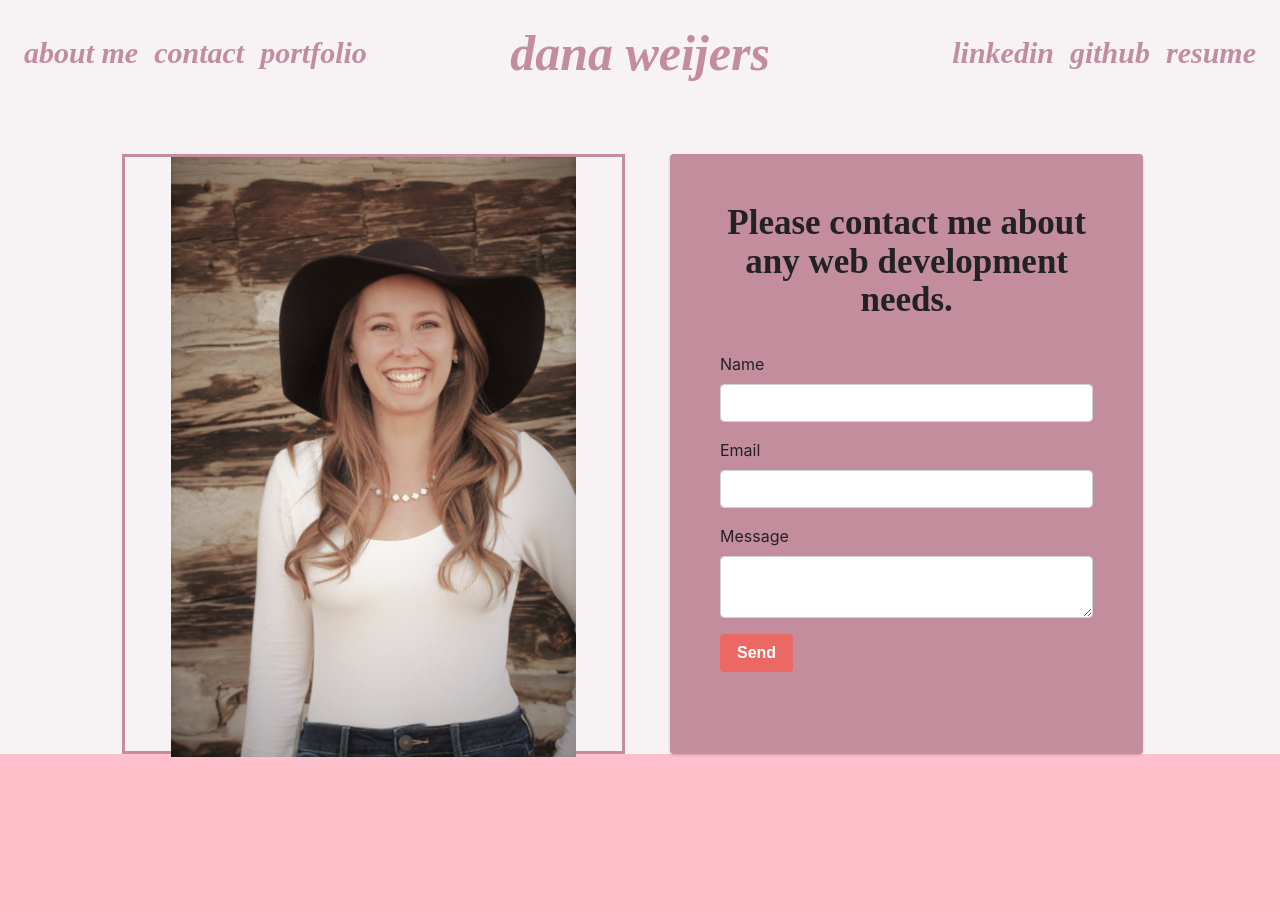
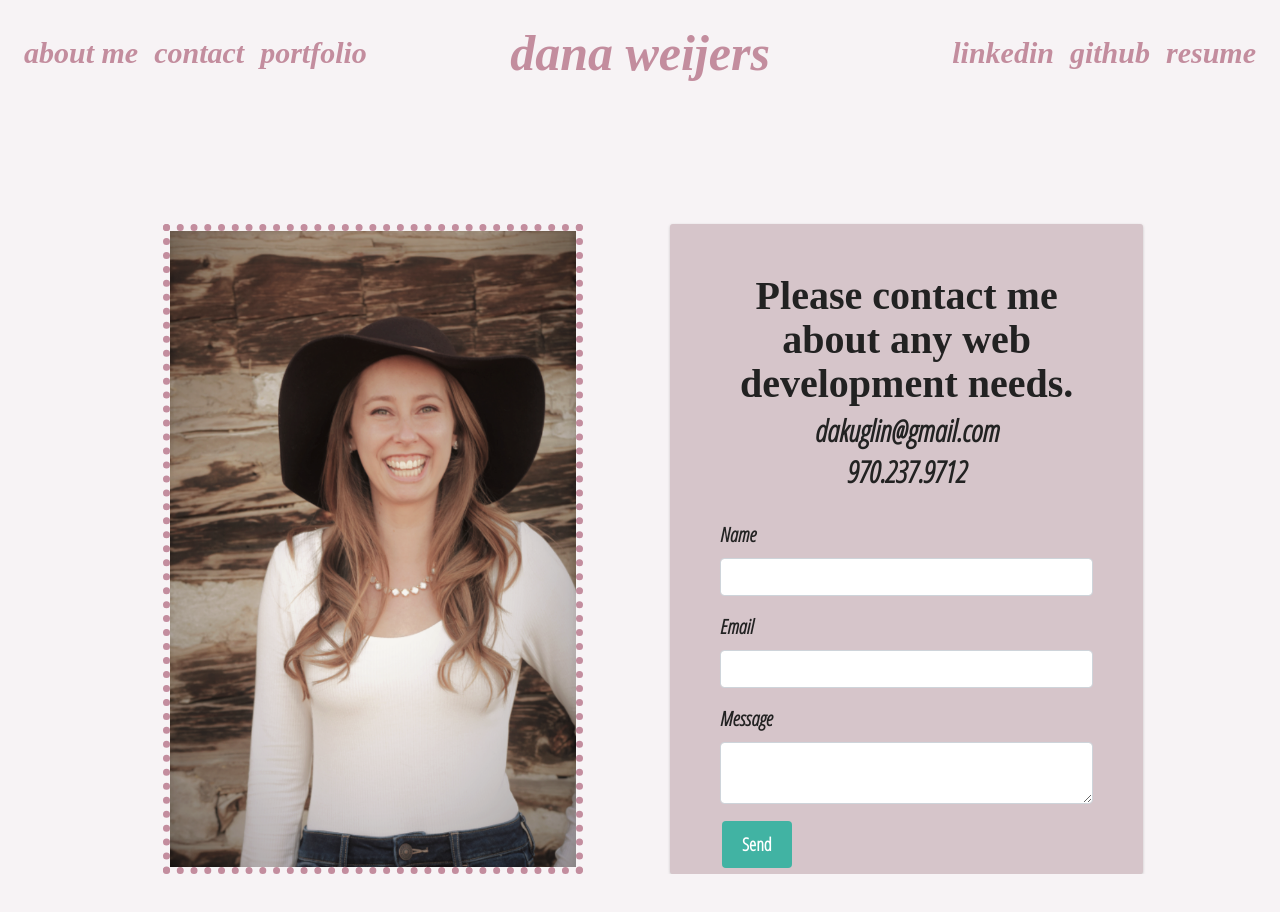
Before and after one commit to dakuglin/dana-weijers-portfolio1, a React (Create React App) app in the folder client/: page /contact in a window 1280 px wide. After the commit the page ends 874 px from the top, so only its background shows below. Built offline with nearby package versions, Linux system fonts and the light colour scheme; a web font is replaced by a local one.

Commit message:
contunue to work on styling

```diff
--- a/client/src/App.js
+++ b/client/src/App.js
@@ -21,7 +21,7 @@ function App() {
           <Route exact path="/portfolio" component={Portfolio} />
         </Switch>
       </div>
-      <FooterContainer />
+      {/* <FooterContainer /> */}
     </Router>
     </>
   );
--- a/client/src/components/Footer/styles/footer.js
+++ b/client/src/components/Footer/styles/footer.js
@@ -1,17 +1,51 @@
 import styled from "styled-components";
 
 export const Container = styled.div`
-    padding: 80px 60px;
-    background: pink;
+    padding: 10px 10px;
+    background-color:pink;
+
+
+`
+export const Wrapper = styled.div`
+    // display: flex;
+    // flex-direction: column;
+    // justify-content: center;
+    // max-width: 1000px;
+    margin: 0 auto;
+`
+
+export const Column = styled.div`
+    display: flex;
+    flex-direction: column;
+    tex-align: left;
+    margin-left: 60px;
+`
+
+export const Row = styled.div`
+    // display: block;
+    // grid-template-columns: repeat(auto-fill, minmax(230px, 1fr));
+    // grid-gap: 20px;
+    display: flex;
+    @media (max-width: 1000px) {
+        grid-template-columns: repeat(auto-fill, minmax(200px, 1fr));
+    }
+`
+
+export const Link = styled.div`
+    color:#fff;
+    // margin-bottom: 20px;
+    font-size: 18px;
+    text-decoration: none;
+    &:hover {
+        color: #ff9c00;
+        transition: 200ms ease-in;
+    }
 
 `
 
-export const Wrapper = styled.div``
-
-export const Column = styled.div``
-
-export const Row = styled.div``
-
-export const Link = styled.div``
-
-export const Title = styled.div``
+export const Title = styled.div`
+    font-size: 24px;
+    color: #fff;
+    margin-bottom: 40px;
+    font-weight:bold;
+`
--- a/client/src/components/Form/Form.js
+++ b/client/src/components/Form/Form.js
@@ -24,8 +24,8 @@ class Form extends Component {
             <form onSubmit={this.submitForm} action="https://formspree.io/f/xrgoyoay" method="POST">
               <div className="form-group">
               <h4 className="contact-text">Please contact me about any web development needs.</h4>
-              {/* <h4 className="contact-info">dakuglin@gmail.com</h4>
-              <h4 className="contact-info">970.237.9712</h4> */}
+              <h4 className="contact-info">dakuglin@gmail.com</h4>
+              <h4 className="contact-info">970.237.9712</h4>
               <br></br>
                 <label>Name</label>
                 <input type="text" name="name" className="form-control"/>
--- a/client/src/components/Form/form.css
+++ b/client/src/components/Form/form.css
@@ -1,21 +1,44 @@
 
 form {
-    background-color: #C38D9E;
+    background-color: #d6c5ca;
     padding: 50px;
-    border-radius: 4px;
+    border-radius: 3px;
     box-shadow: 0 1px 3px rgba(0, 0, 0, 0.2);
-    height: 600px;
+    height: 650px;
 }
 
 .contact-text {
     font-family: 'IM Fell English', serif;
-    font-size: 35px;
-
+    font-size: 40px;
 }
 
 .contact-info {
     font-family: 'Open Sans Condensed', sans-serif;
     text-align: center;
-    font-size: 20px;
+    font-size: 30px;
     font-style: italic;
 }
+
+label {
+    font-family: 'Open Sans Condensed', sans-serif;
+    font-size: 20px;
+    font-style:italic;
+    font-weight: bold;
+}
+
+.btn.btn-primary.form {
+
+    background-color: #41B3A3;
+    font-family: 'Open Sans Condensed', sans-serif;
+    border: none;
+    color: #fff;
+    padding: 10px 20px;
+    text-align: center;
+    text-decoration: none;
+    display: inline-block;
+    font-size: 18px;
+    margin: 1px 2px;
+    cursor: pointer;
+    -webkit-transition-duration: 0.4s;
+    transition-duration: 0.4s;
+}
--- a/client/src/components/Hero/Hero.js
+++ b/client/src/components/Hero/Hero.js
@@ -3,7 +3,7 @@ import "./hero.css";
 
 function Hero(props) {
   return (
-    <div className="hero" style={{ backgroundImage: `url(${props.backgroundImage})` }}>
+    <div className="hero img-fluid" style={{ backgroundImage: `url(${props.backgroundImage})` }}>
       {props.children}
       <h1 className="hero-text">Oh, hello.</h1>
       <h1 className="hero-text">Nice to meet you.</h1>
--- a/client/src/containers/footer.js
+++ b/client/src/containers/footer.js
@@ -1,11 +1,34 @@
 import React from "react";
 import Footer from "../components/Footer";
-
+import {
+    DiMysql,
+    DiJavascript1,
+    DiMongodb,
+    DiReact,
+    DiHtml5,
+    DiCss3,
+    DiNodejsSmall,
+} from "react-icons/di";
 
 export function FooterContainer() {
     return (
         <Footer>
+            <Footer.Wrapper>
 
+
+                    <Footer.Link>dana weijers 2020</Footer.Link>
+                    <Footer.Link href="#">linkedin</Footer.Link>
+                    <Footer.Link href="#">github</Footer.Link>
+                    {/* <DiJavascript1 />
+                    <DiReact />
+                    <DiNodejsSmall />
+                    <DiMongodb />
+                    <DiMysql />
+                    <DiHtml5 />
+                    <DiCss3 /> */}
+
+
+            </Footer.Wrapper>
         </Footer>
-    )
-}
+    );
+};
--- a/client/src/pages/index.css
+++ b/client/src/pages/index.css
@@ -96,7 +96,7 @@ p.card-text {
 ///////////////////////////////////////////////////////////////////////////////////////////////////
 */
 .contact-container {
-    padding-top: 50px;
+    padding-top: 120px;
 }
 
 .contact-text {
@@ -105,15 +105,16 @@ p.card-text {
 
 .contact-img {
     height: 600px;
-    border: #C38D9E 3px solid;
+    /* border: #C38D9E 3px solid; */
 }
 
 img.img-fluid {
-    /* width: 0px; */
-    height: 600px;
-    width: auto;
+    width: 420px;
+    height: 650px;
+    /* width: auto; */
     display: block;
     margin-left: auto;
     margin-right: auto;
-    /* padding-top: 30px; */
+    /* margin-top: 20px; */
+    border: #C38D9E dotted 7px;
 }
```
Also changed, not shown: 1 other file (tests, documents, lock files or other folders).
